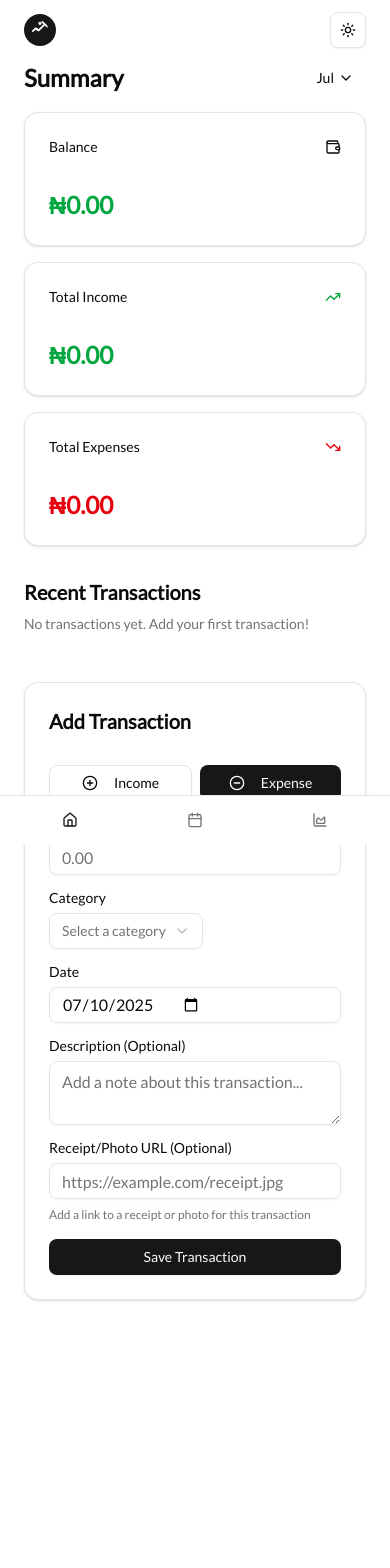
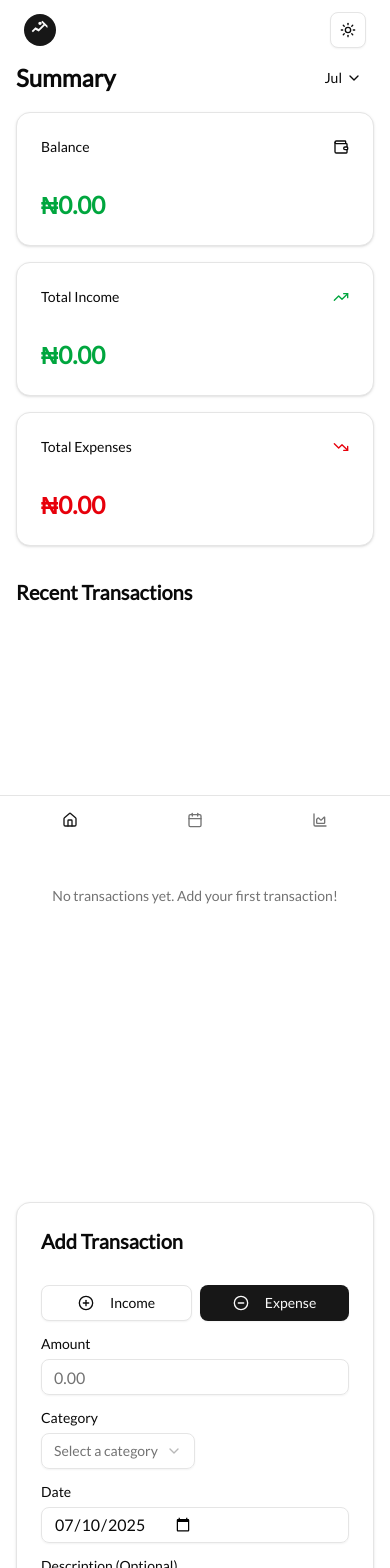
Before and after one commit to ugbeadie/MoneyTrail, a Next.js app: page / in a window 390 px wide. Shown: the top 1568 px of the page. Before the commit the page ends 1324 px from the top, so only its background shows below. Built offline with nearby package versions, Linux system fonts and the light colour scheme.

Commit message:
edit and delete functionality

```diff
--- a/src/app/globals.css
+++ b/src/app/globals.css
@@ -1,5 +1,18 @@
 @import "tailwindcss";
 @import "tw-animate-css";
+
+@layer utilities {
+  /* Hide scrollbar for Chrome, Safari and Opera */
+  .scrollbar-hide::-webkit-scrollbar {
+    display: none;
+  }
+
+  /* Hide scrollbar for IE, Edge and Firefox */
+  .scrollbar-hide {
+    -ms-overflow-style: none; /* IE and Edge */
+    scrollbar-width: none; /* Firefox */
+  }
+}
 
 @custom-variant dark (&:is(.dark *));
 
--- a/src/app/page.tsx
+++ b/src/app/page.tsx
@@ -7,7 +7,7 @@ import TransactionManager from "@/components/TransactionManager";
 export default function HomePage() {
   return (
     <div className="min-h-screen bg-background">
-      <main className="max-w-6xl mx-auto p-6 pt-0">
+      <main className="max-w-6xl mx-auto px-4 sm:px-6 pt-0">
         <MonthPickerTab />
         <div className="space-y-8">
           {/* Summary Section */}
@@ -16,7 +16,9 @@ export default function HomePage() {
           </Suspense>
 
           {/* Transaction Manager - handles both form and list */}
-          <TransactionManager />
+          <div className="w-full">
+            <TransactionManager />
+          </div>
         </div>
       </main>
     </div>
--- a/src/components/MonthPicker.tsx
+++ b/src/components/MonthPicker.tsx
@@ -21,7 +21,7 @@ export function MonthPicker({ selectedMonth, onSelect }: MonthPickerProps) {
       <DropdownMenuTrigger asChild>
         <Button
           variant="ghost"
-          className="flex items-center gap-1 text-foreground hover:bg-transparent p-0"
+          className="flex items-center gap-1 text-foreground hover:bg-transparent p-0 cursor-pointer"
         >
           {selectedMonth}
           <ChevronDown className="h-4 w-4" />
--- a/src/components/SummaryCard.tsx
+++ b/src/components/SummaryCard.tsx
@@ -1,3 +1,4 @@
+import type React from "react";
 import { Card, CardContent, CardHeader, CardTitle } from "@/components/ui/card";
 import { getTransactionSummary } from "@/lib/actions";
 import { TrendingUp, TrendingDown, Wallet } from "lucide-react";
@@ -12,7 +13,7 @@ interface SummaryCardProps {
 
 function SummaryCard({ title, value, icon, colorClass }: SummaryCardProps) {
   return (
-    <Card>
+    <Card className="w-full">
       <CardHeader className="flex flex-row items-center justify-between space-y-0 pb-2">
         <CardTitle className="text-sm font-medium">{title}</CardTitle>
         <div className="flex-shrink-0">{icon}</div>
@@ -30,7 +31,8 @@ export default async function SummaryCards() {
   const summary: TransactionSummary = await getTransactionSummary();
 
   return (
-    <div className="grid gap-4 md:grid-cols-3 mt-4">
+    <div className="w-full">
+      <div className="grid gap-4 grid-cols-1 md:grid-cols-3 mt-4 w-full">
         <SummaryCard
           title="Balance"
           value={summary.balance}
@@ -50,5 +52,6 @@ export default async function SummaryCards() {
           colorClass="text-red-600"
         />
       </div>
+    </div>
   );
 }
--- a/src/components/TransactionList.tsx
+++ b/src/components/TransactionList.tsx
@@ -1,12 +1,12 @@
 "use client";
 
 import type React from "react";
-
 import { useState, useEffect } from "react";
 import { Plus, Minus, Trash2 } from "lucide-react";
 import { Button } from "@/components/ui/button";
 import type { Transaction } from "@/types/transaction";
 import { getTransactions, deleteTransaction } from "@/lib/actions";
+import { Spinner } from "./ui/spinner";
 
 interface TransactionItemProps {
   transaction: Transaction;
@@ -73,17 +73,15 @@ function TransactionItem({
       </div>
 
       <div className="flex items-center justify-end gap-1 md:-mr-3">
-        {/* Amount - shifts slightly on hover to make room for delete button */}
         <div
-          className={`font-semibold  text-sm transition-transform duration-200 ${
+          className={`font-semibold text-sm transition-transform duration-200 ${
             isIncome ? "text-green-600" : "text-red-600"
           } group-hover:-translate-x-2`}
         >
           {isIncome ? "+" : "-"}₦{transaction.amount.toFixed(2)}
         </div>
 
-        {/* Delete button - hidden on desktop until hover, always visible on mobile */}
-        <div className="md:opacity-0 md:group-hover:opacity-100 transition-opacity duration-200">
+        <div className="md:opacity-0 md:group-hover:opacity-100 md:mr-2 transition-opacity duration-200">
           <Button
             size="sm"
             variant="ghost"
@@ -195,16 +193,22 @@ export default function TransactionList({ onEdit }: TransactionListProps) {
   };
 
   if (loading) {
-    return <div>Loading transactions...</div>;
+    return (
+      <div className="flex items-center justify-center py-8 h-[600px]">
+        <Spinner />
+      </div>
+    );
   }
 
-  if (transactions.length === 0) {
+  if (transactions.length === 0 && !loading) {
     return (
-      <div>
+      <div className="h-[600px] flex flex-col">
         <h2 className="text-xl font-semibold mb-2">Recent Transactions</h2>
-        <p className="text-muted-foreground text-sm mb-6">
+        <div className="flex-1 flex items-center justify-center">
+          <p className="text-muted-foreground text-sm text-center">
             No transactions yet. Add your first transaction!
           </p>
+        </div>
       </div>
     );
   }
@@ -239,7 +243,9 @@ export default function TransactionList({ onEdit }: TransactionListProps) {
   const totalExpenses = transactions.filter((t) => t.type === "expense").length;
 
   return (
-    <div>
+    <div className="h-[600px] flex flex-col">
+      {/* Fixed header section */}
+      <div className="flex-shrink-0">
         <h2 className="text-xl font-semibold mb-2">Recent Transactions</h2>
         <p className="text-muted-foreground text-sm mb-6">
           You have{" "}
@@ -252,7 +258,11 @@ export default function TransactionList({ onEdit }: TransactionListProps) {
           </span>{" "}
           this month
         </p>
-      <div>
+      </div>
+
+      {/* Scrollable content area with hidden scrollbar */}
+      <div className="flex-1 overflow-y-auto scrollbar-hide">
+        <div className="space-y-0">
           {sortedDates.map((date) => (
             <TransactionGroup
               key={date}
@@ -264,5 +274,6 @@ export default function TransactionList({ onEdit }: TransactionListProps) {
           ))}
         </div>
       </div>
+    </div>
   );
 }
--- a/src/components/header.tsx
+++ b/src/components/header.tsx
@@ -61,7 +61,7 @@ export function Header() {
                   variant="ghost"
                   size="sm"
                   className={cn(
-                    "flex items-center gap-2 px-3 py-2 text-sm font-medium transition-colors",
+                    "flex items-center gap-2 px-3 py-2 text-sm font-medium cursor-pointer transition-colors",
                     isActive
                       ? "text-foreground bg-muted font-bold"
                       : "text-muted-foreground hover:text-foreground hover:bg-muted/50"
@@ -75,7 +75,7 @@ export function Header() {
           })}
         </div>
         {/* Theme Toggle */}
-        <div className="flex items-center">
+        <div className="flex items-center cursor-pointer">
           <ThemeToggle />
         </div>
       </nav>
```
Also changed, not shown: 1 other file (tests, documents, lock files or other folders). Lines whose indentation alone changed are shown as unchanged.
